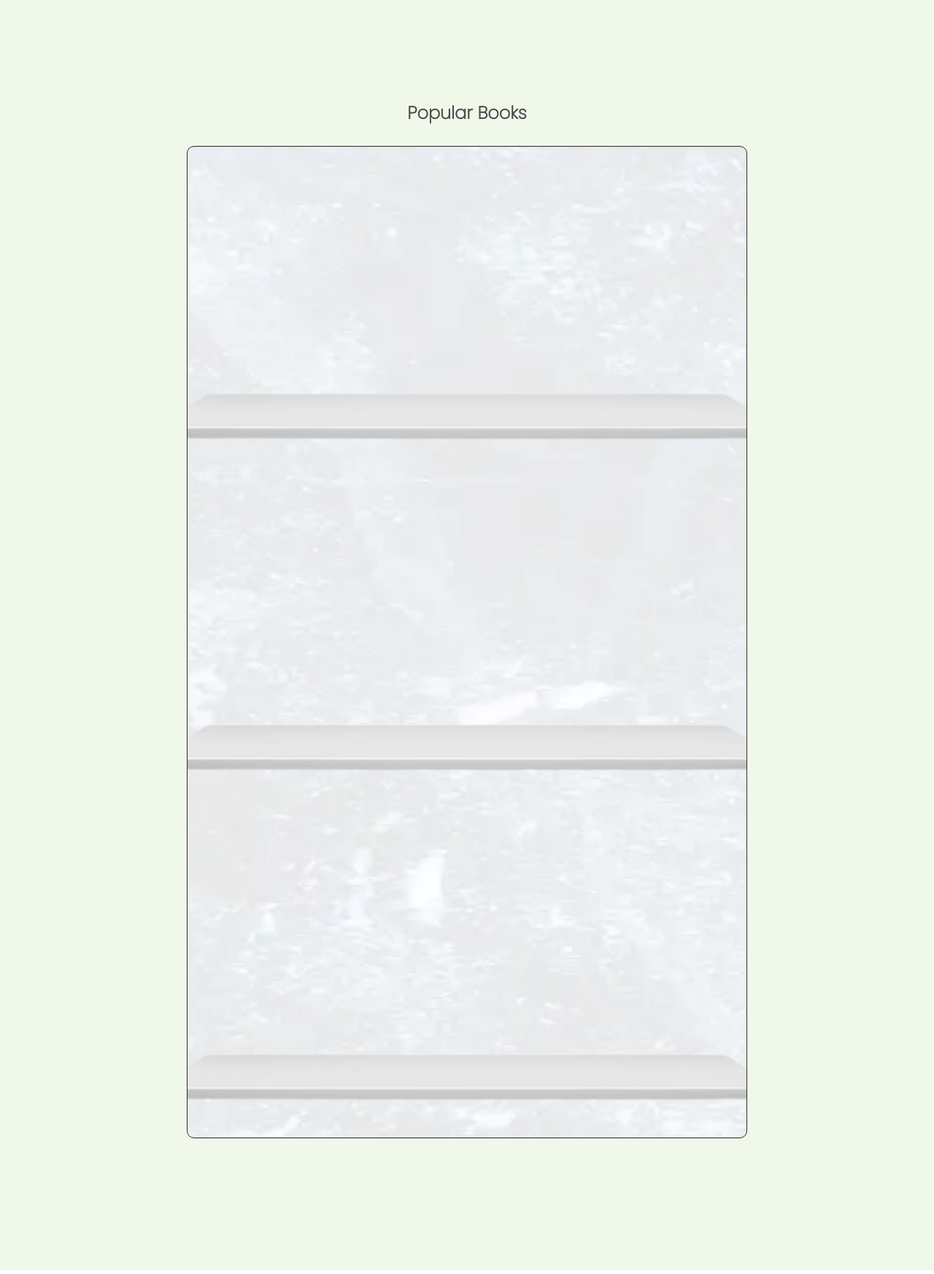
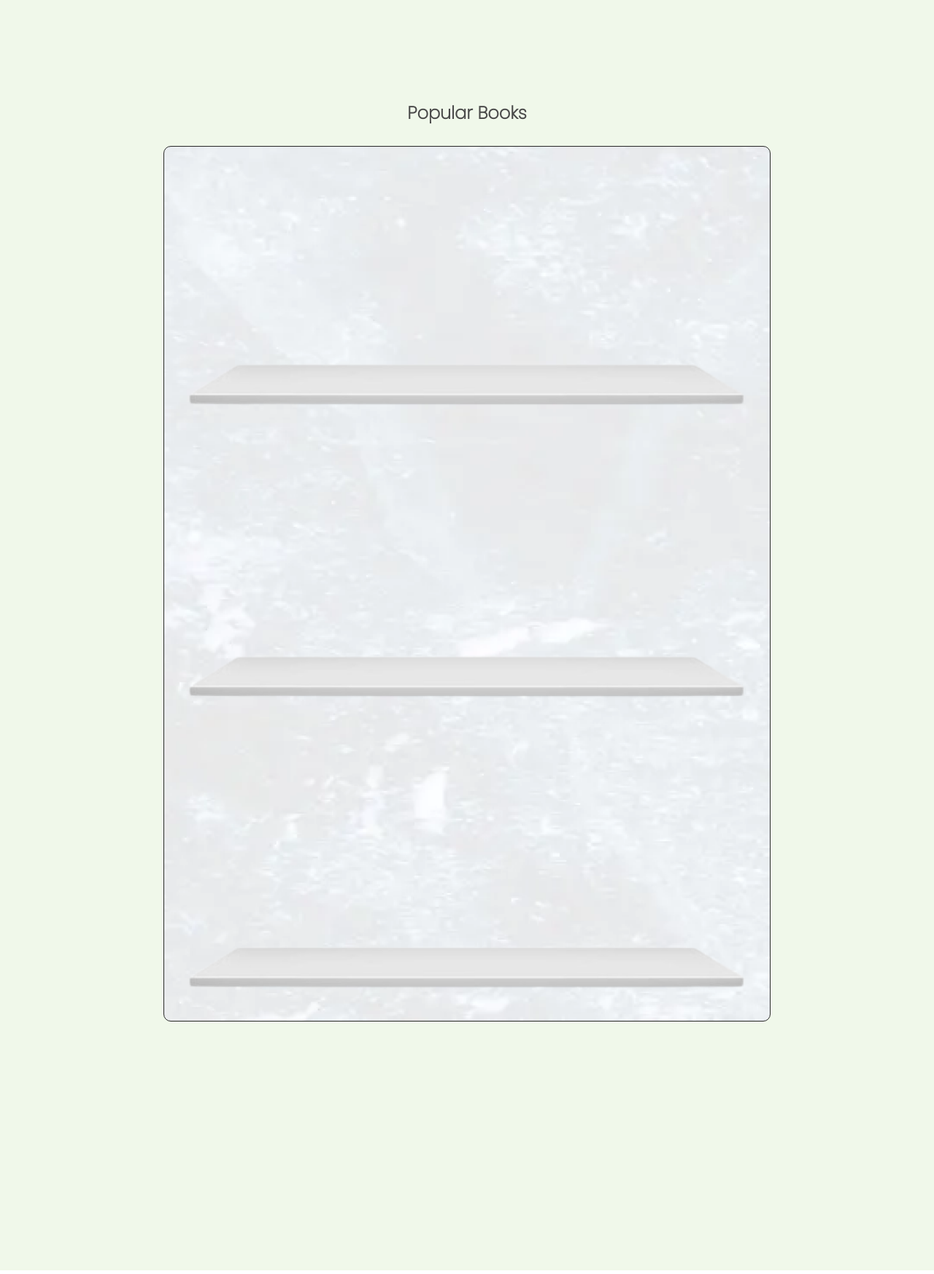
Before and after one commit to ZARASHIKI/Project_Library, a Flask app: page / in a window 1280 px wide. Shown: the part 669-2415 px from the top of the page at 73% size. Run offline with Flask 3, Linux system fonts and the light colour scheme; data that the repository does not hold is empty; some libraries are stand-ins or nearby versions.

Commit message:
responsive screen

```diff
--- a/static/style.css
+++ b/static/style.css
@@ -197,7 +197,7 @@ section .main .main_img img {
     border-radius: 10px;
 }
 
-/* Kumpulan Buku di Homepage */
+
 .bukusss {
     width: 100%;
     height: 200vh;
@@ -215,24 +215,99 @@ section .main .main_img img {
 
 .bukusss .bukusss_box .bukusss_card {
     display: grid;
-    grid-template-columns: repeat(3, 1fr); /* Tiga kolom */
-    grid-template-rows: auto; /* Set tinggi baris otomatis */
-    grid-auto-flow: row; /* Set arah grid menjadi row */
+    grid-template-columns: repeat(3, 1fr);
+    grid-template-rows: auto;
+    grid-auto-flow: row;
     grid-gap: 20px;
-    grid-row-gap: 200px;
+    grid-row-gap: 30%;
     margin-top: 100px;
     margin-left: 90px;
-    max-width: 80%;
-    max-height: 70%;
+    max-width: 79%;
+    max-height: 85%;
 }
 
 @media (max-width: 768px) {
     .bukusss .bukusss_box .bukusss_card {
-        margin-top: 10%; /* Adjust margin for smaller screens */
-        margin-left: 5%; /* Adjust margin for smaller screens */
-        max-width: 95%; /* Adjust max-width for smaller screens */
-        max-height: none; /* Remove max-height for smaller screens */
+        grid-template-columns: repeat(2, 1fr);
+        grid-row-gap: 10px;
+        margin-top: 10%;
+        margin-left: 5%;
+        max-width: 95%;
     }
+}
+
+/* Media query for screens up to 1366px width (typical smaller laptops) */
+@media (max-width: 1366px) {
+    .bukusss .bukusss_box {
+        width: 100%;
+        min-height: 95%;
+        padding-right: 15%;
+
+    }
+
+    .bukusss .bukusss_box .bukusss_card {
+        grid-template-columns: repeat(3, 1fr);
+        grid-row-gap: 200px;
+        margin-top: 5%;
+        margin-left: 5%;
+    }
+}
+
+@media (max-width: 1280px) {
+    @media (max-height:800px) {
+        .bukusss .bukusss_box {
+            width: 65%;
+            min-height: 75%;
+        }
+
+        .bukusss .bukusss_box .bukusss_card {
+            grid-template-columns: repeat(3, 1fr);
+            grid-column-gap: 16%;
+            grid-row-gap: 25%;
+            margin-top: 15%;
+            margin-left: 15%;
+
+        }
+    }
+
+}
+
+@media (max-width: 1280px) {
+    @media (max-height:720px) {
+        .bukusss .bukusss_box {
+            width: 65%;
+            min-height: 85%;
+        }
+
+        .bukusss .bukusss_box .bukusss_card {
+            grid-template-columns: repeat(3, 1fr);
+            grid-column-gap: 16%;
+            grid-row-gap: 25%;
+            margin-top: 15%;
+            margin-left: 15%;
+
+        }
+    }
+
+}
+
+@media (max-width: 1366) {
+    @media (max-height:768px) {
+        .bukusss .bukusss_box {
+            width: 165%;
+            min-height: 85%;
+        }
+
+        .bukusss .bukusss_box .bukusss_card {
+            grid-template-columns: repeat(3, 1fr);
+            grid-column-gap: 16%;
+            grid-row-gap: 25%;
+            margin-top: 15%;
+            margin-left: 15%;
+
+        }
+    }
+
 }
 
 .bukusss .bukusss_box .bukusss_card .bukusss_image {
@@ -254,11 +329,6 @@ section .main .main_img img {
     transition: 0.3s;
 }
 
-/* .bukusss .bukusss_box .bukusss_card:hover .bukusss_image img {
-    transform: scale(1.1);
-} */
-
-/* Collection Page */
 .koleksian {
     width: 100%;
     height: 100vh;
@@ -319,7 +389,8 @@ section .main .main_img img {
 
 .koleksian .bookmark_box {
     width: 80%;
-    height: 600px; /* Set a fixed height for the container */
+    height: 600px;
+    /* Set a fixed height for the container */
     display: grid;
     grid-template-columns: repeat(3, 1fr);
     grid-template-rows: repeat(2, 1fr);
@@ -490,7 +561,7 @@ section .main .main_img img {
 }
 
 .discover .discover-book-box .discover-book-card {
-    width:  180px;
+    width: 180px;
     height: 250px;
     text-align: center;
     padding: 5px;
@@ -498,7 +569,7 @@ section .main .main_img img {
 }
 
 .discover .discover-book-box .discover-book-card:hover {
-   cursor: pointer;
+    cursor: pointer;
 }
 
 .discover .discover-book-box .discover-book-card img {
@@ -631,15 +702,17 @@ section .main .main_img img {
 
 .bookmark-count {
     font-size: 16px;
-    color:black;
+    color: black;
     margin-left: 25px;
 }
+
 .image img {
     object-fit: cover;
     width: 100%;
     height: 100%;
-  }
-  h3{
+}
+
+h3 {
     margin-left: 25px;
     margin-bottom: 5px;
-  }
+}
```
